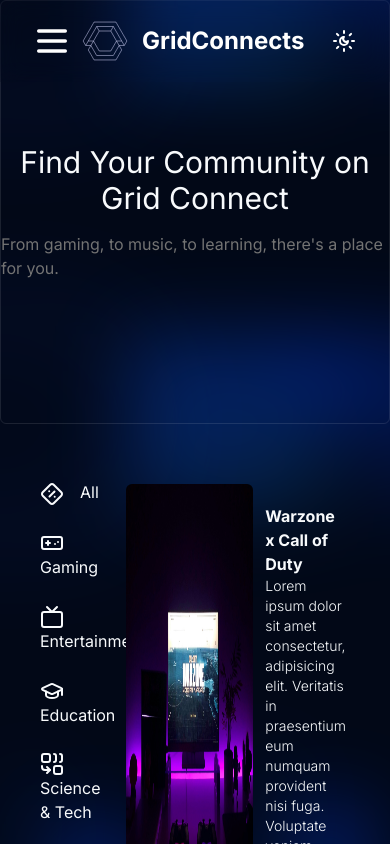
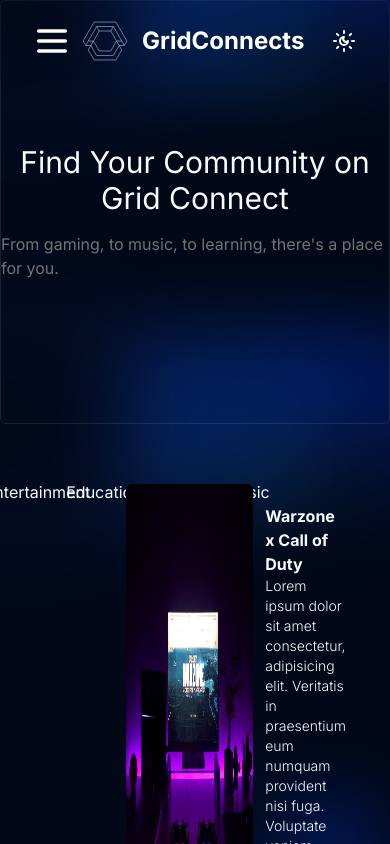
Before and after one commit to CuriousCoder00/GRID-CONNECT, a Next.js app: page /explore in a window 390 px wide. Shown: the top 844 px of the page. Built offline with nearby package versions, Linux system fonts and the light colour scheme.

Commit message:
chore: Update CommunityNavs component styles and add mobile version

```diff
--- a/components/static/CommunityNavs.tsx
+++ b/components/static/CommunityNavs.tsx
@@ -1,5 +1,12 @@
 "use client";
-import { CombineIcon, DiamondPercentIcon, Gamepad, GraduationCap, Music, Tv } from "lucide-react";
+import {
+  CombineIcon,
+  DiamondPercentIcon,
+  Gamepad,
+  GraduationCap,
+  Music,
+  Tv,
+} from "lucide-react";
 import Link from "next/link";
 import React, { useEffect, useState } from "react";
 import { Gradient } from "@/components/static/Gradient";
@@ -61,20 +68,22 @@
     };
   }, []);
   return (
-    <div className={`flex w-full flex-col gap-2 justify-center items-start}`}>
+    <div
+      className={`flex w-full sm:flex-col sm:gap-2 justify-center items-start overflow-hidden}`}
+    >
       {NavItems.map((item) => {
         return (
           <Link
-            className="w-full p-2 hover:bg-slate-300 rounded-lg dark:hover:bg-slate-800"
+            className="w-full p-2 sm:hover:bg-slate-300 rounded-lg sm:dark:hover:bg-slate-800"
             key={item.id}
             href={item.href}
           >
-            {item.icon}
+            <span className="hidden sm:inline">{item.icon}</span>
             {item.name}
           </Link>
         );
       })}
-      <Gradient/>
+      <Gradient />
     </div>
   );
 };
```
